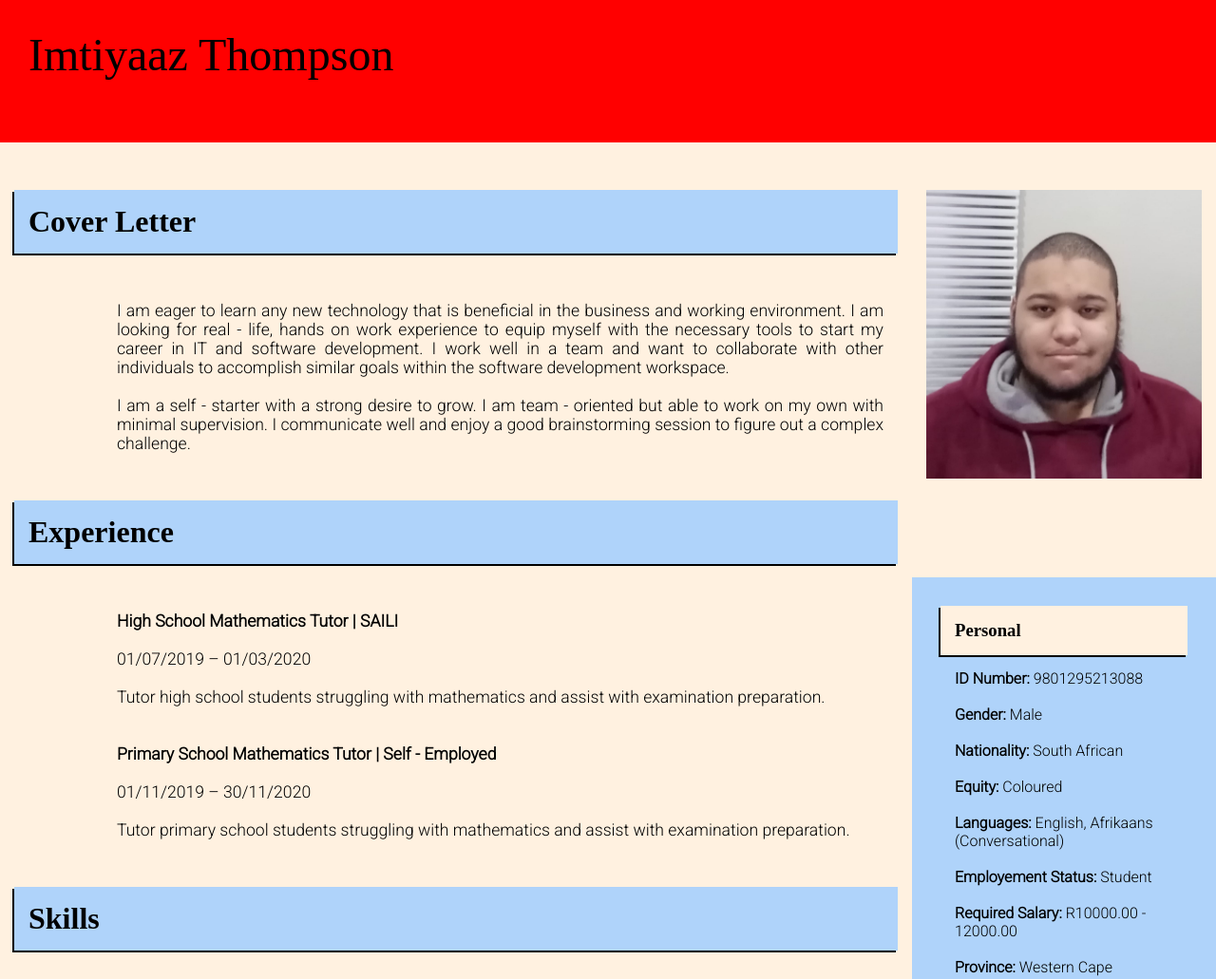
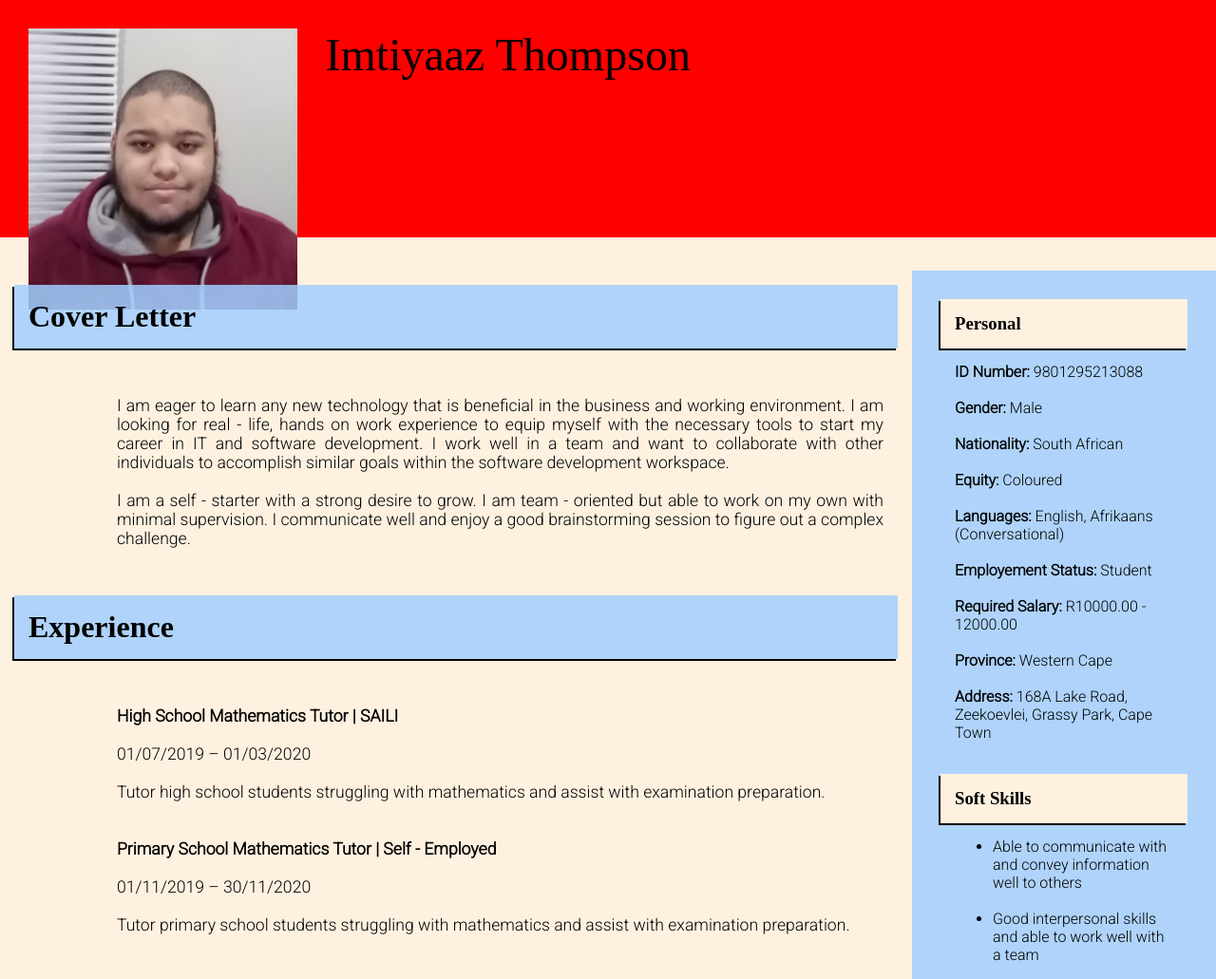
Before and after one commit to imtiyaazthompson/OnlineCV, a plain HTML site: page index.html in a window 1280 px wide. Shown: the top 1031 px of the page at 95% size. Drawn offline with Linux system fonts and the light colour scheme; a web font is replaced by a local one.

Commit message:
Fix portrait image in header

```diff
--- a/css/banner.css
+++ b/css/banner.css
@@ -1,5 +1,5 @@
 .header {
-  height: 150px;
+  height: 250px;
 }
 
 .banner {
--- a/index.html
+++ b/index.html
@@ -10,6 +10,9 @@
   </head>
   <body class="bg-halogen">
     <div class="col-d-20 header bg-red bottom-hat">
+      <div class="col-d-5">
+        <img src="res/portrait.jpeg" class="fill-width fill-height" alt="portrait">
+      </div>
       <div class="col-d-15 monda large">Imtiyaaz Thompson</div>
     </div>
     <div class="newline"></div>
@@ -130,10 +133,10 @@
         </ul>
       </div>
     </div>
-    <div class="col-d-5 bottom-hat">
+    <!-- <div class="col-d-5 bottom-hat">
       <img src="res/portrait.jpeg" alt="portrait" class="fill-width">
-    </div>
-    <div class="col-d-5 bg-pale-blue top-hat">
+    </div> -->
+    <div class="col-d-5 bg-pale-blue">
       <div class="col-d-20">
         <div class="col-d-20 monda bg-halogen box-shadow"><h3>Personal</h3></div>
         <div class="col-d-20 roboto">
```
